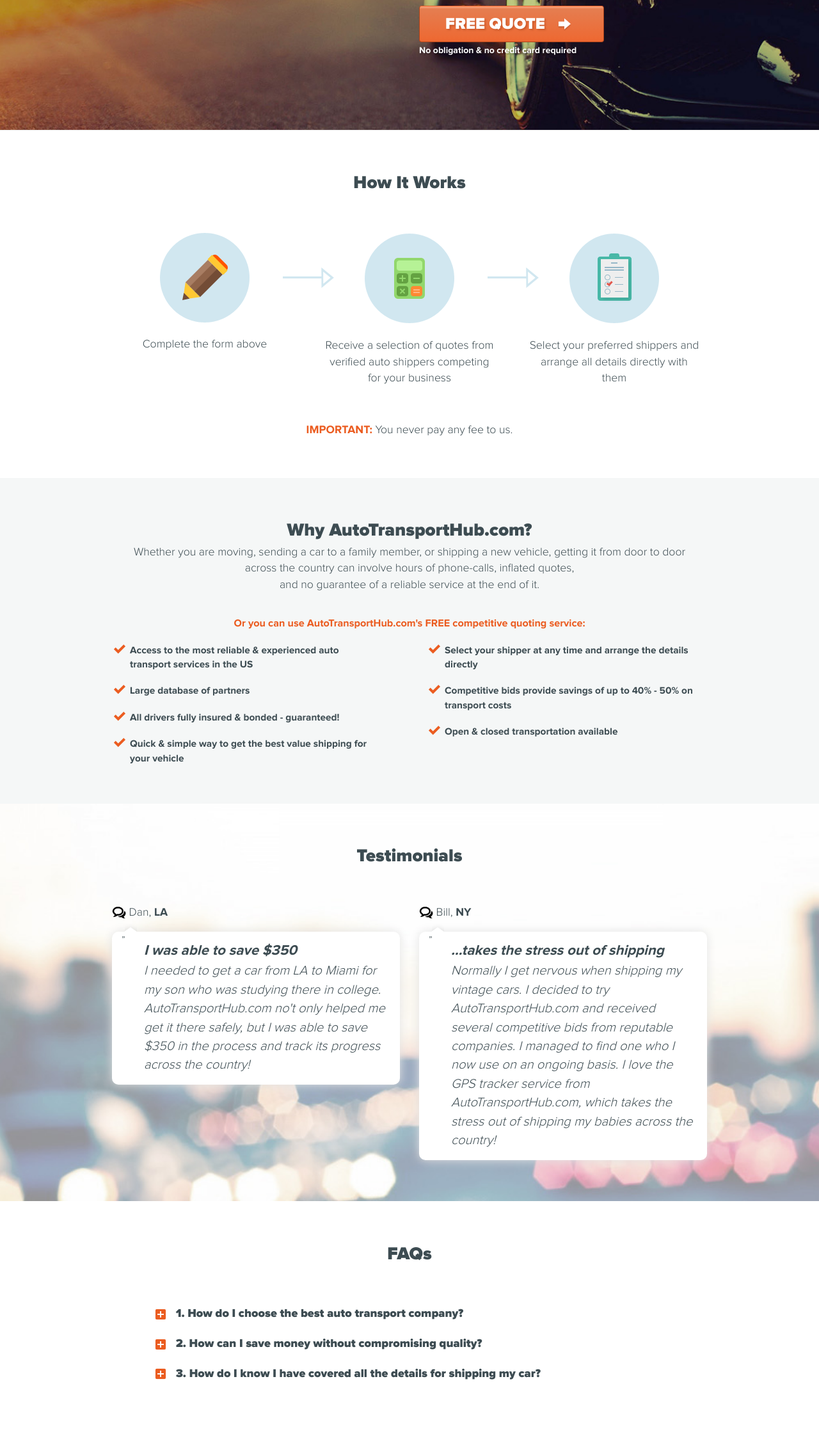
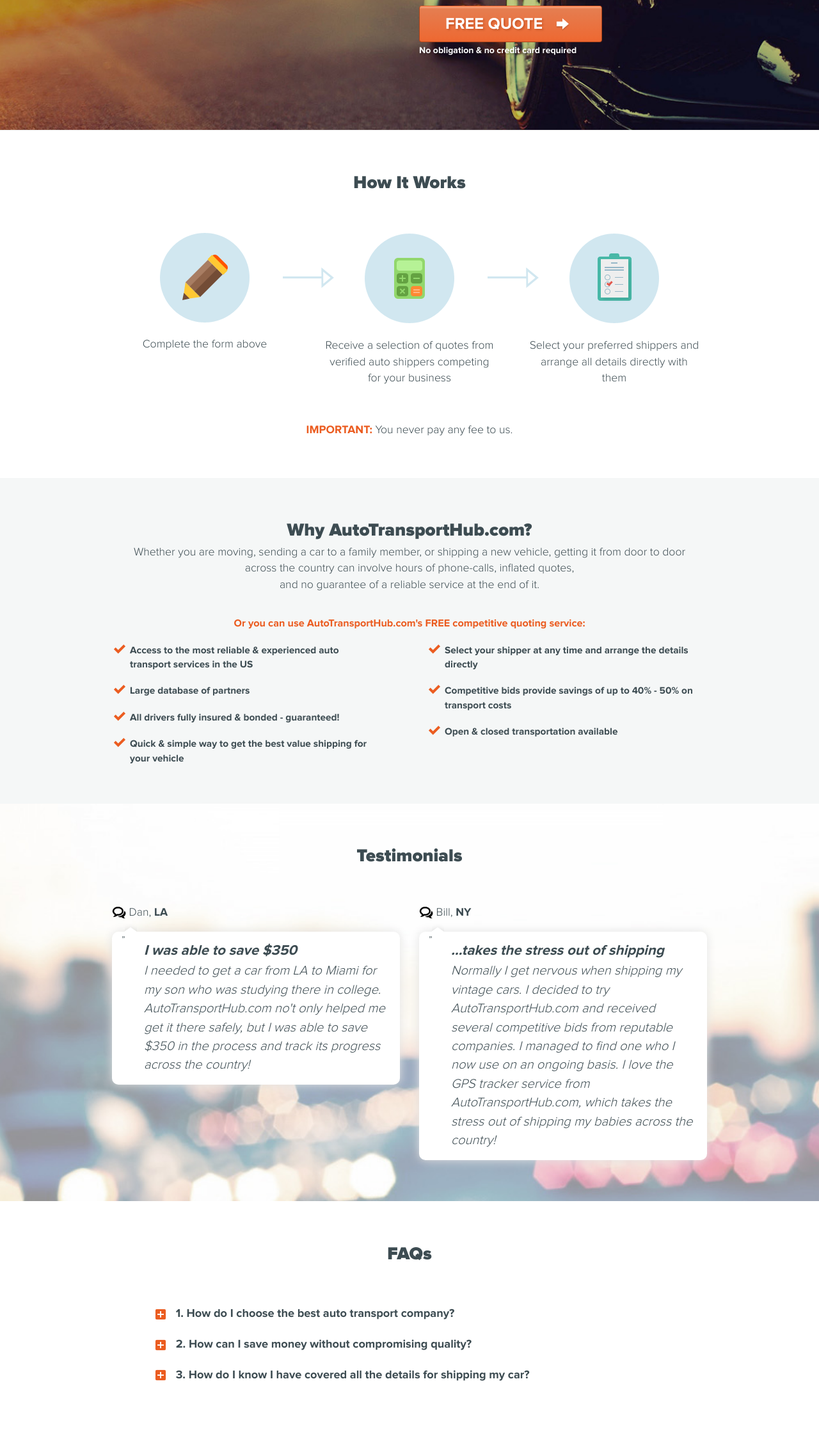
Before and after one commit to davidcrowther/autotransporthub, a plain HTML site: page index.html in a window 1280 px wide. Shown: the part 553-2794 px from the top of the page at 64% size. Drawn offline with nearby package versions, Linux system fonts and the light colour scheme.

Commit message:
Fix fonts

```diff
--- a/css/screen.css
+++ b/css/screen.css
@@ -368,7 +368,8 @@ html.ie9 .form-holder {
   font-size: 1.8em;
   border: 1px solid #a8431b;
   border-top: 1px solid #eb5c22;
-  font-family: 'Proxima Black'; }
+  font-family: 'Proxima Bold';
+  font-weight: bold; }
   .btn-warning .icon-button-arrow {
     display: inline-block;
     vertical-align: middle;
@@ -562,7 +563,9 @@ article.faqs {
       margin-right: 5px;
       color: #3d4c52; }
     article.faqs .panel-heading a {
-      text-decoration: none; }
+      text-decoration: none;
+      font-family: 'Proxima Bold';
+      font-weight: bold; }
   article.faqs .panel-body {
     border: 0 !important;
     box-shadow: none;
```
